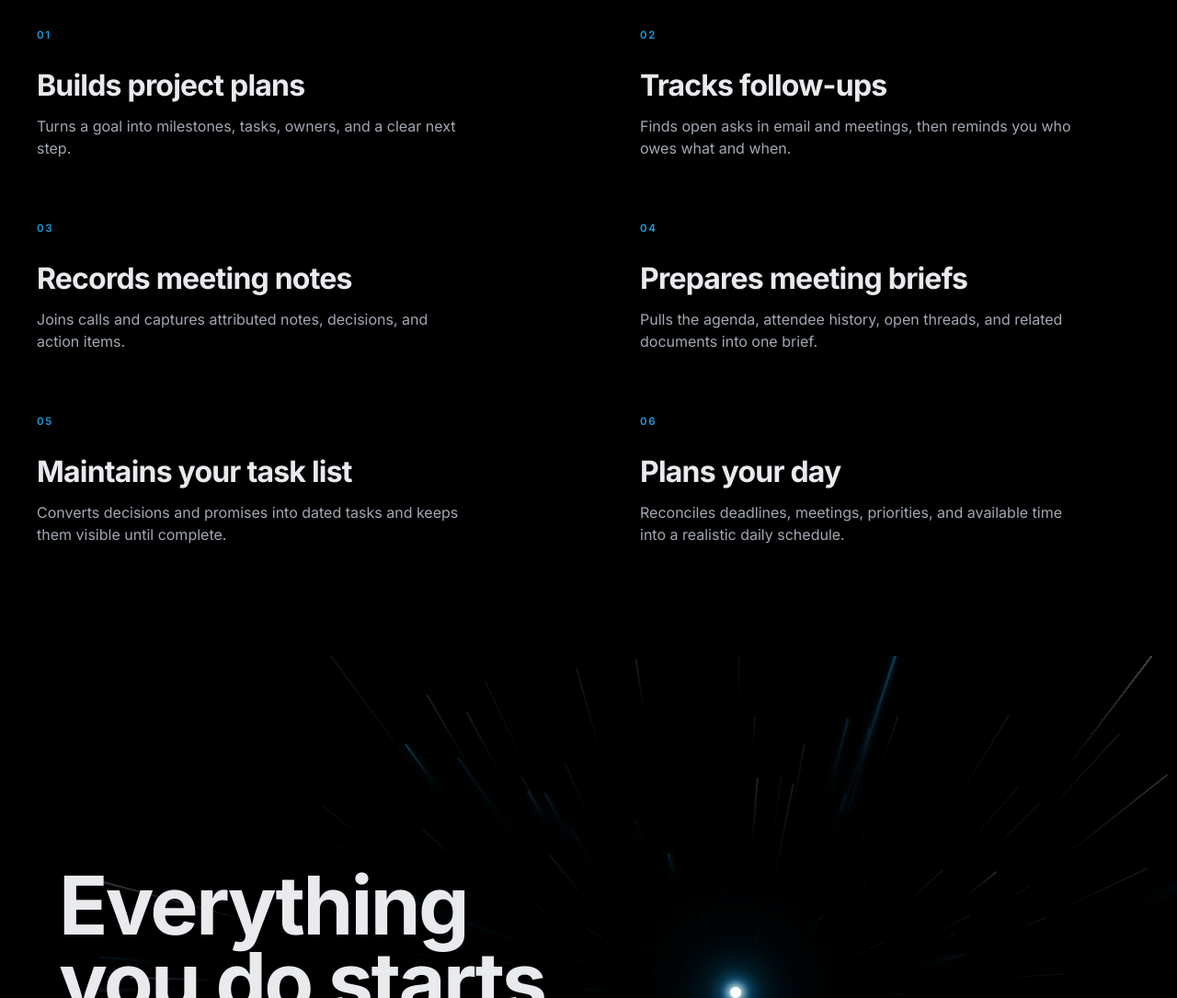
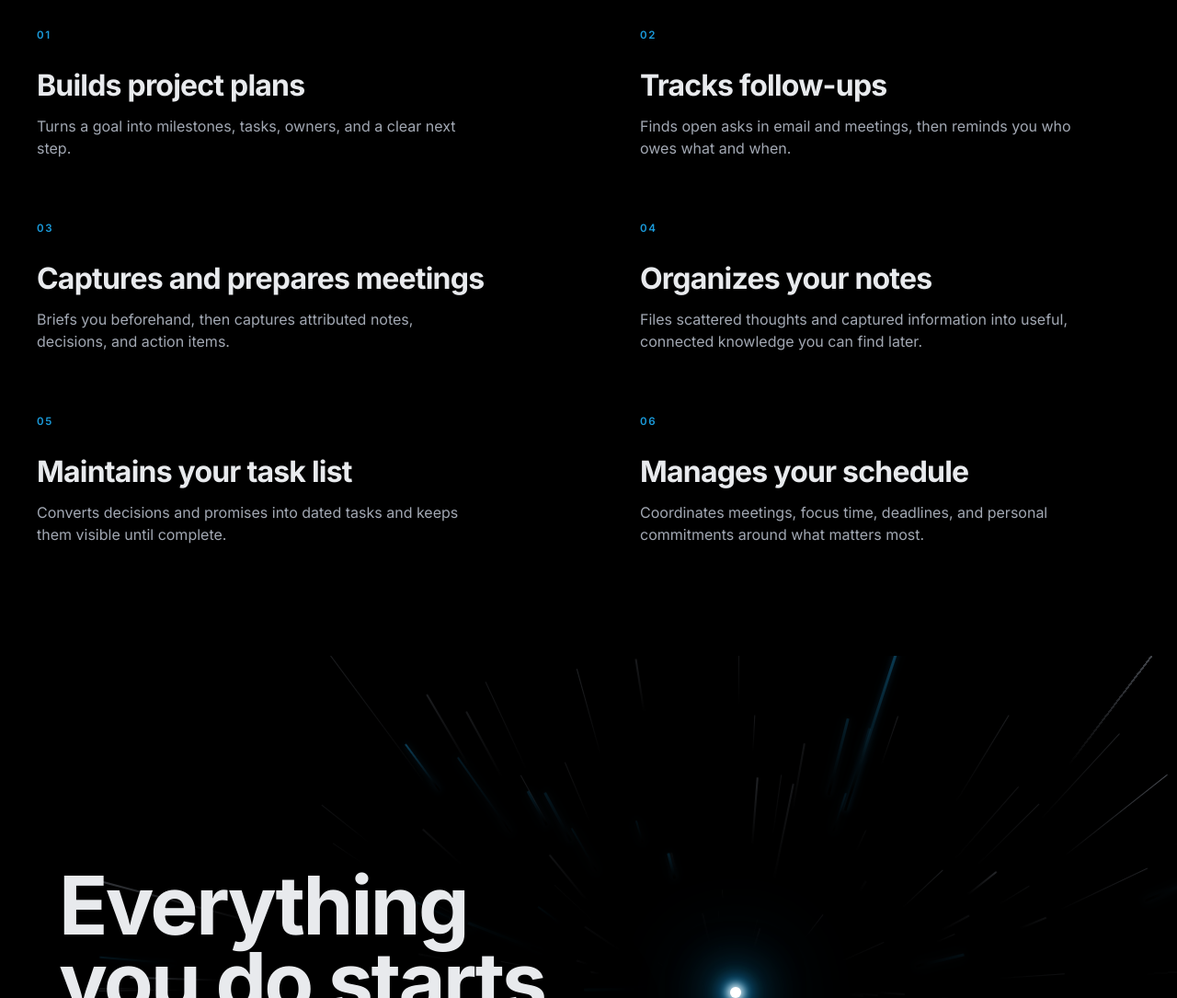
Before and after one commit to mantra-agent/lightway, a website: page src/home/index.html in a window 1280 px wide. Shown: the part 2089-3174 px from the top of the page at 92% size. Drawn offline with nearby package versions, Linux system fonts and the light colour scheme.

Commit message:
fix: refine agent workflows

```diff
--- a/src/home/index.html
+++ b/src/home/index.html
@@ -774,13 +774,13 @@
           </article>
           <article class="workflow-item">
             <span class="workflow-number">03</span>
-            <h3 class="workflow-title">Records meeting notes</h3>
-            <p class="workflow-description">Joins calls and captures attributed notes, decisions, and action items.</p>
+            <h3 class="workflow-title">Captures and prepares meetings</h3>
+            <p class="workflow-description">Briefs you beforehand, then captures attributed notes, decisions, and action items.</p>
           </article>
           <article class="workflow-item">
             <span class="workflow-number">04</span>
-            <h3 class="workflow-title">Prepares meeting briefs</h3>
-            <p class="workflow-description">Pulls the agenda, attendee history, open threads, and related documents into one brief.</p>
+            <h3 class="workflow-title">Organizes your notes</h3>
+            <p class="workflow-description">Files scattered thoughts and captured information into useful, connected knowledge you can find later.</p>
           </article>
           <article class="workflow-item">
             <span class="workflow-number">05</span>
@@ -789,8 +789,8 @@
           </article>
           <article class="workflow-item">
             <span class="workflow-number">06</span>
-            <h3 class="workflow-title">Plans your day</h3>
-            <p class="workflow-description">Reconciles deadlines, meetings, priorities, and available time into a realistic daily schedule.</p>
+            <h3 class="workflow-title">Manages your schedule</h3>
+            <p class="workflow-description">Coordinates meetings, focus time, deadlines, and personal commitments around what matters most.</p>
           </article>
         </div>
       </div>
```
